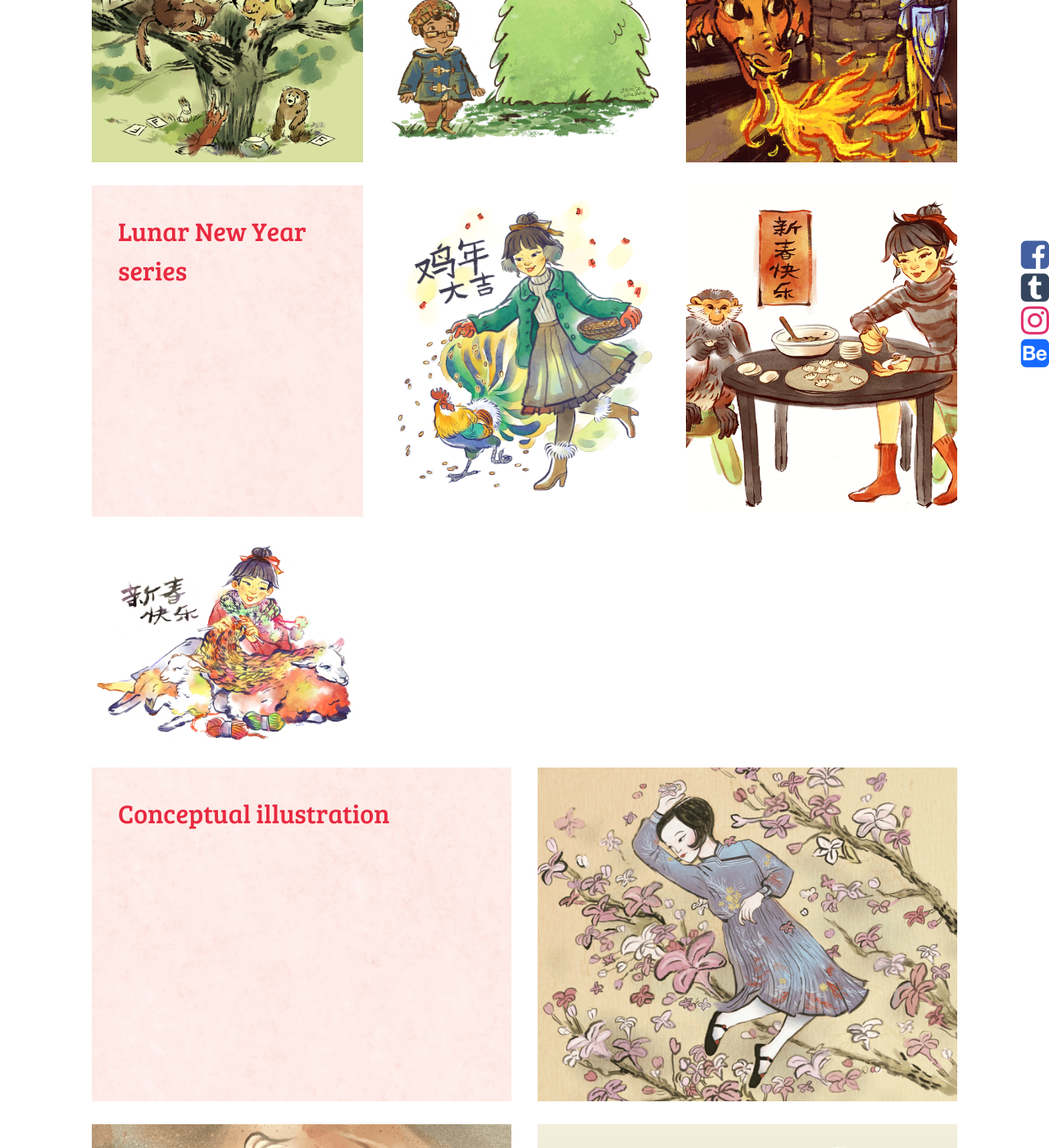
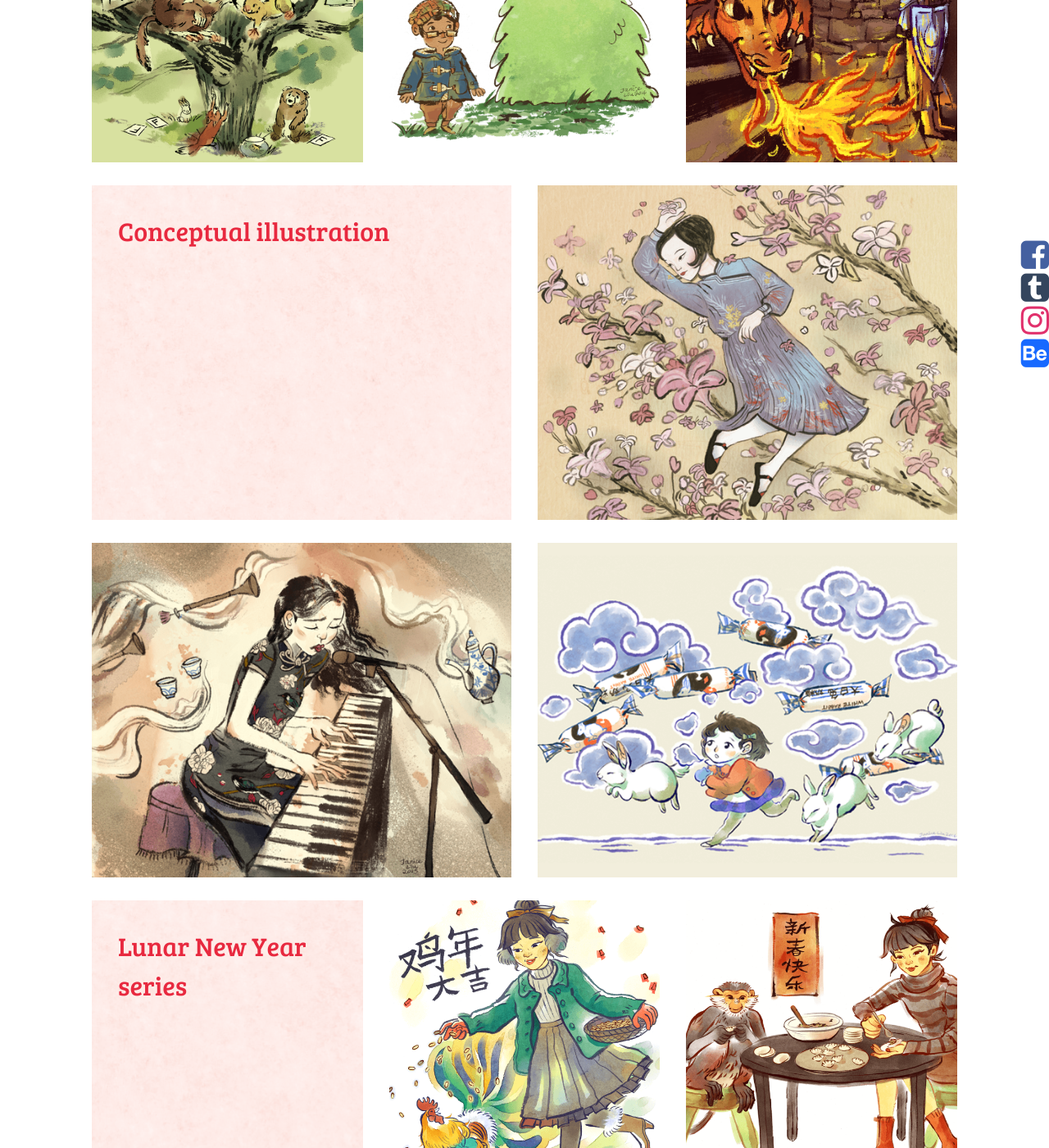
Before and after one commit to flutterdoodle/flutterdoodle.github.io, a Jekyll site: the page built from illustrations.html, in a window 1280 px wide and 1400 px high, scrolled down 697 px. Shown: the whole window at 82% size. Built offline with Jekyll 4.4.1, drawn with Linux system fonts in a browser that asks for light colours; nearby versions of some CDN libraries.

Commit message:
Update illustrations.html

```diff
--- a/illustrations.html
+++ b/illustrations.html
@@ -22,19 +22,6 @@
       - thumb: /img/illustrations/welcome-dragon-th.png
         full: /img/illustrations/welcome-dragon.png
         desc:
-  - title: Lunar New Year series
-    description:
-    thirds: true
-    images:
-      - thumb: /img/illustrations/yearoftherooster.png
-        full: /img/illustrations/yearoftherooster.png
-        desc:
-      - thumb: /img/illustrations/yearofthemonkey.png
-        full: /img/illustrations/yearofthemonkey.png
-        desc:
-      - thumb: /img/illustrations/yearofthesheep.jpg
-        full: /img/illustrations/yearofthesheep.jpg
-        desc:
   - title: Conceptual illustration
     description:
     thirds: false
@@ -48,4 +35,17 @@
       - thumb: /img/illustrations/concept-runrabbit-th.png
         full: /img/illustrations/concept-runrabbit.png
         desc: Run, White Rabbit, Run (Looseleaf Magazine)
+  - title: Lunar New Year series
+    description:
+    thirds: true
+    images:
+      - thumb: /img/illustrations/yearoftherooster-th.png
+        full: /img/illustrations/yearoftherooster.png
+        desc:
+      - thumb: /img/illustrations/yearofthemonkey-th.png
+        full: /img/illustrations/yearofthemonkey.png
+        desc:
+      - thumb: /img/illustrations/yearofthesheep-th.png
+        full: /img/illustrations/yearofthesheep.jpg
+        desc:
 ---
```
